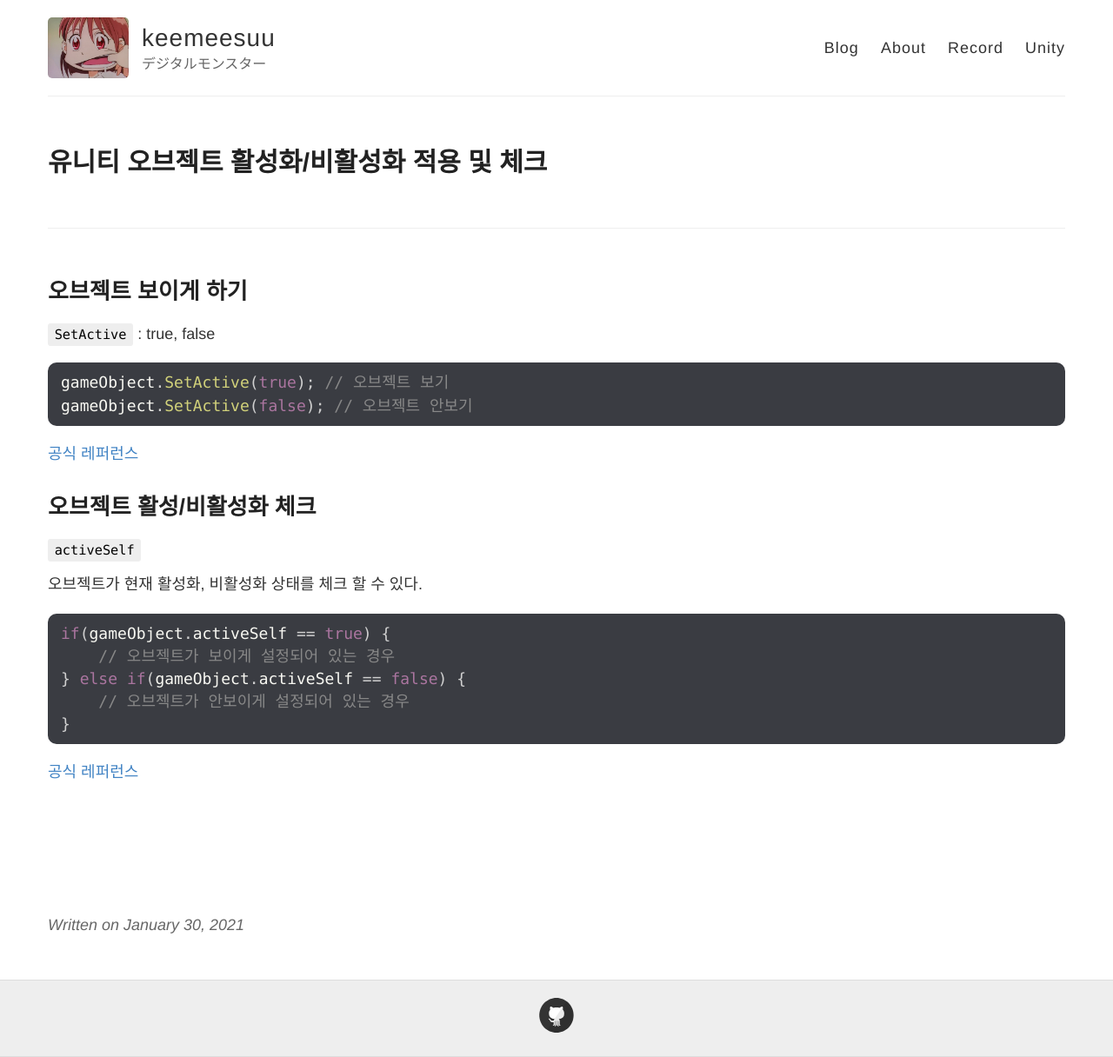
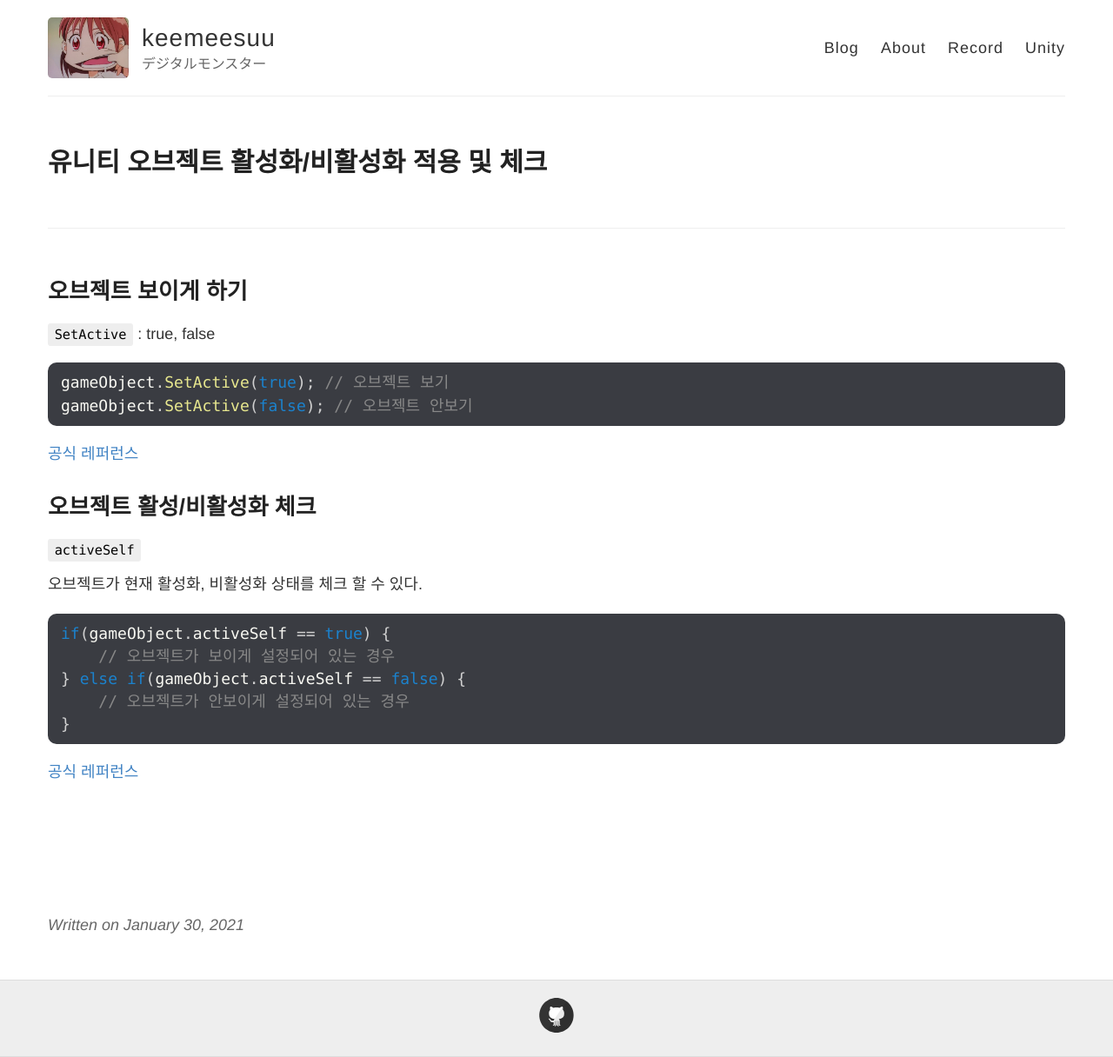
Before and after one commit to keemeesuu/keemeesuu.github.io, a Jekyll site: the page built from _posts/dev/Unity/2021-01-30-오브젝트 활성화 및 체크.md, in a window 1280 px wide. Shown: the whole page at 87% size. Built offline with Jekyll 4.4.1, drawn with Linux system fonts in a browser that asks for light colours.

Commit message:
Update _highlights.scss

```diff
--- a/_sass/_highlights.scss
+++ b/_sass/_highlights.scss
@@ -129,7 +129,7 @@ code {
   font-weight: bold;
 }
 .highlight .k, .highlight .kn, .highlight .kp, .highlight .kr, .highlight .kv {
-  color: #aa759f;
+  color: #1b82cd;
 }
 .highlight .kc {
   color: #d28445;
@@ -143,7 +143,7 @@ code {
 .highlight .s, .highlight .sb, .highlight .sc, .highlight .sd, .highlight .s2, .highlight .sh, .highlight .sx, .highlight .s1 {
   color: #b9836d;
 }
-.highlight .nf { color: #d1d17a } /* Name.Function */
+.highlight .nf { color: #e7e78e } /* Name.Function */
 .highlight .sr {
   color: #75b5aa;
 }
```
